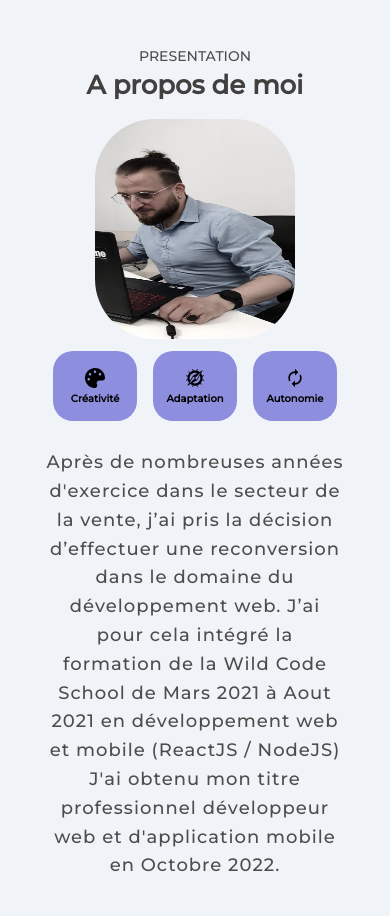
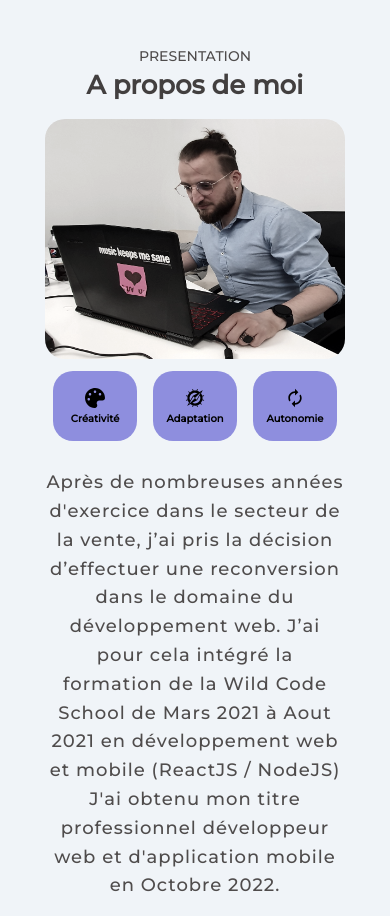
Before and after one commit to David-Chazoule/dc-Portfolio, a React (Vite) app in the folder DC-portfolio/: page / in a window 390 px wide. Shown: the part 814-1730 px from the top of the page. Built offline with nearby package versions, Linux system fonts and the light colour scheme.

Commit message:
ajout photo profil format responsive

```diff
--- a/DC-portfolio/src/components/about/About.tsx
+++ b/DC-portfolio/src/components/about/About.tsx
@@ -3,6 +3,7 @@ import { ThemeContext } from "../../context/ThemeContext";
 import { LanguageContext } from "../../context/LanguageContext";
 import { aboutData } from "../../data/data.ts";
 import photo from "./img/profilePicture.jpg";
+import photoTwo from "./img/pictureTwo.jpg";
 import { FaPalette } from "react-icons/fa";
 import { GiCompass } from "react-icons/gi";
 import { MdAutorenew } from "react-icons/md";
@@ -20,7 +21,8 @@ function About() {
         {language === "fr" ? aboutData.titleFr : aboutData.titleEn}
       </h1>
       <div className="img-about-container">
-        <img src={photo} alt="photo-moi" />
+        <img className="picturePC" src={photo} alt="photo-DC" />
+        <img className="pictureMobile" src={photoTwo} alt="photo-DC" />
         <div className="presentation">
           <div className="competence-box">
             <div
--- a/DC-portfolio/src/components/about/_about.scss
+++ b/DC-portfolio/src/components/about/_about.scss
@@ -71,7 +71,7 @@
       margin-top: 1vh;
     }
 
-    img {
+    .picturePC {
       width: 500px;
       height: 516px;
       border-radius: 60px;
@@ -79,8 +79,19 @@
       transition: all 0.3s ease;
 
       @media screen and (max-width: 660px) {
-        width: 200px;
-        height: 220px;
+        display: none;
+      }
+    }
+    .pictureMobile {
+      display: none;
+
+      @media screen and (max-width: 660px) {
+        display: block;
+        width: 300px;
+        height: 240px;
+        border-radius: 20px;
+        filter: grayscale(0.6) contrast(1.05) brightness(1.1);
+        transition: all 0.3s ease;
       }
     }
 
```
Also changed, not shown: DC-portfolio/src/components/about/img/pictureTwo.jpg (added).
